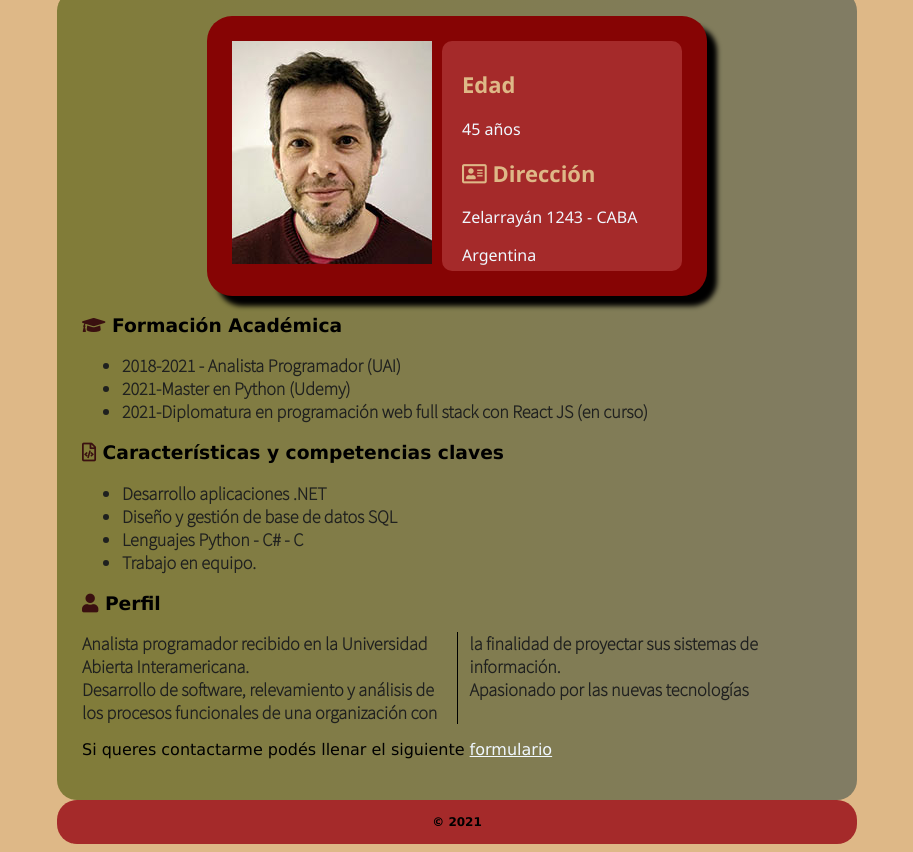
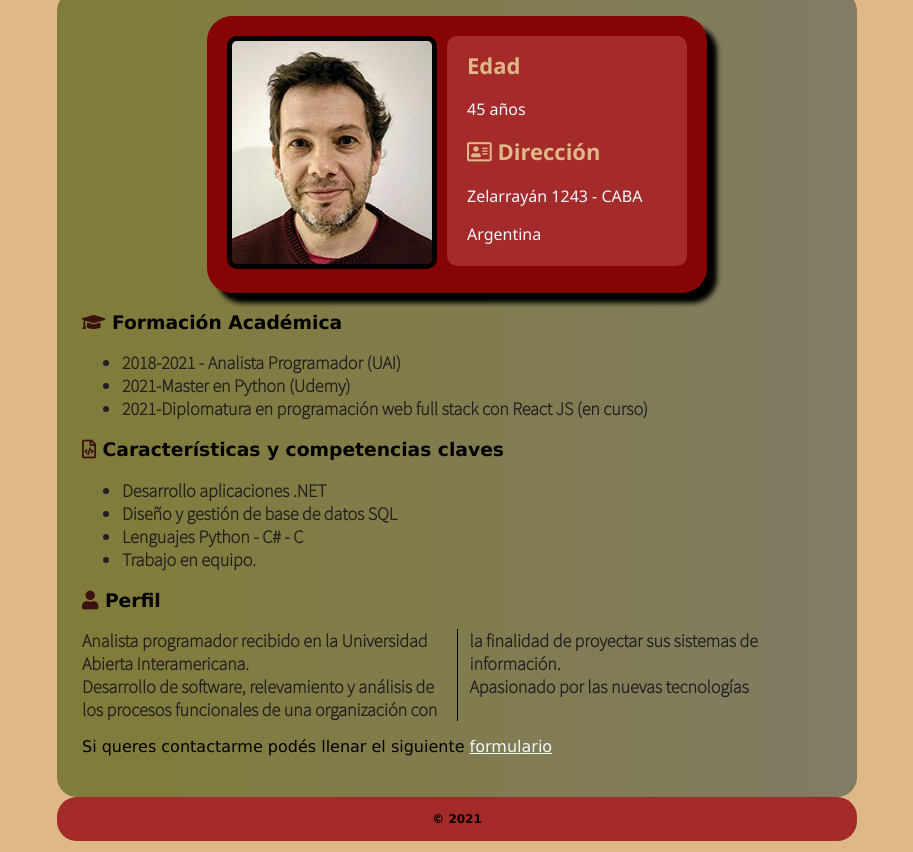
Before and after one commit to alcancelos/cv-modulo2, a plain HTML site: page index.html in a window 1280 px wide. Shown: the part 82-934 px from the top of the page, without its empty margins (183-1096 px from the left). Drawn offline with Linux system fonts and the light colour scheme; a web font is replaced by a local one.

Commit message:
Efecto Foto

```diff
--- a/index.html
+++ b/index.html
@@ -26,7 +26,7 @@
     <div Id="Contenido">
 
         <div class="TarjetaFoto">
-            <img class="Imagen" src="images/fotoperfil.jpg" alt="Imagen de CV" width="200">
+            <img class="imagen" src="images/fotoperfil.jpg" alt="Imagen de CV" width="200">
             <div class="tarjeta">
                 <h2>Edad</h2>
                 <p>45 años</p>
--- a/styles/style.css
+++ b/styles/style.css
@@ -99,16 +99,16 @@ nav a:hover{
 .tarjeta h2{
     color: burlywood;
     font-size: 22px;
+    margin-top: 4px;
 }
 
 .imagen{
     float:none;
     border-radius: 10px;
-    border: 0;
-    filter: drop-shadow(10px 10px 5px #000000);
--webkit-filter: drop-shadow(10px 10px 5px #000000);
--moz-filter: drop-shadow(10px 10px 5px #000000);
+    border: solid 5px black;
+    border-image: round;
 }
+.imagen:hover {filter: saturate(180%);}
 
 .TarjetaFoto{
     width: 500px;
@@ -117,7 +117,7 @@ nav a:hover{
     align-content: center;
     border-radius: 25px;
     background-color: var(--MarronFav);
-    padding: 25px;
+    padding: 20px;
     /*Para que se mantenga el tamaño*/
     box-sizing: border-box;
     box-shadow: 10px 10px 5px black;
```
